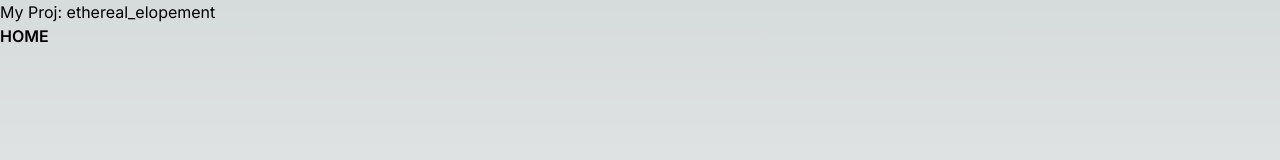
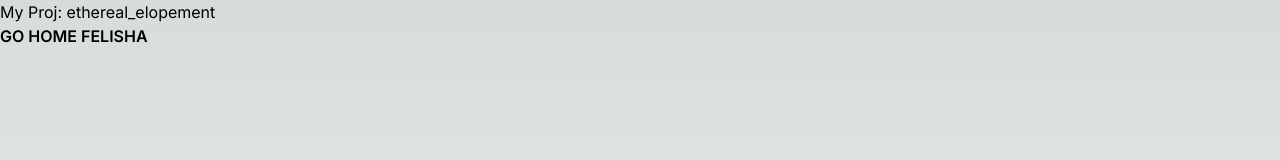
Before and after one commit to HarryFray/seano-portfolio, a Next.js app: page /seano-proj/ethereal_elopement in a window 1280 px wide. Shown: the top 160 px of the page. Built offline with nearby package versions, Linux system fonts and the light colour scheme.

Commit message:
git add .

```diff
--- a/src/app/page.tsx
+++ b/src/app/page.tsx
@@ -3,7 +3,8 @@ import React, { useState } from "react";
 import Link from "next/link";
 import Image, { StaticImageData } from "next/image";
 
-import TestBackgroundIMG from "../../public/test-background.jpg";
+import TestBackgroundIMG_A from "../../public/test-bkg-a.jpg";
+import TestBackgroundIMG_B from "../../public/test-bkg-b.jpg";
 
 interface Project {
   title: string;
@@ -15,42 +16,42 @@ const VIDEOGRAPHY_PROJECTS: Project[] = [
   {
     title: "Ethereal Elopement",
     path: "ethereal_elopement",
-    backgroundImage: TestBackgroundIMG,
+    backgroundImage: TestBackgroundIMG_A,
   },
   {
     title: "Pixelated Dreams",
     path: "pixelated_dreams",
-    backgroundImage: TestBackgroundIMG,
+    backgroundImage: TestBackgroundIMG_B,
   },
   {
     title: "Wanderlust Chronicles",
     path: "wanderlust_chronicles",
-    backgroundImage: TestBackgroundIMG,
+    backgroundImage: TestBackgroundIMG_A,
   },
   {
     title: "Rhythm of the Streets",
     path: "rhythm_of_the_streets",
-    backgroundImage: TestBackgroundIMG,
+    backgroundImage: TestBackgroundIMG_B,
   },
   {
     title: "Gadgetopia Unveiled",
     path: "gadgetopia_unveiled",
-    backgroundImage: TestBackgroundIMG,
+    backgroundImage: TestBackgroundIMG_A,
   },
   {
     title: "Voices of Change",
     path: "voices_of_change",
-    backgroundImage: TestBackgroundIMG,
+    backgroundImage: TestBackgroundIMG_B,
   },
   {
     title: "Runway Enchantment",
     path: "runway_enchantment",
-    backgroundImage: TestBackgroundIMG,
+    backgroundImage: TestBackgroundIMG_A,
   },
   {
     title: "Victory Symphony",
     path: "victory_symphony",
-    backgroundImage: TestBackgroundIMG,
+    backgroundImage: TestBackgroundIMG_B,
   },
 ];
 
@@ -60,7 +61,6 @@ const Home = () => {
   return (
     <main className="min-h-screen">
       <div className="p-4">
-        <h1>{currentProject.title}</h1>
         <Image
           alt="some image"
           src={currentProject.backgroundImage}
--- a/src/app/seano-proj/[id]/page.tsx
+++ b/src/app/seano-proj/[id]/page.tsx
@@ -8,7 +8,7 @@ const Project = ({ params }: { params: { id: string } }) => {
         className="w-fit text-base font-semibold hover:underline cursor-pointer"
         href="/"
       >
-        {"HOME"}
+        GO HOME FELISHA
       </Link>
     </main>
   );
```
Also changed, not shown: public/test-bkg-a.jpg (added), public/test-bkg-b.jpg (renamed from public/test-background.jpg).
